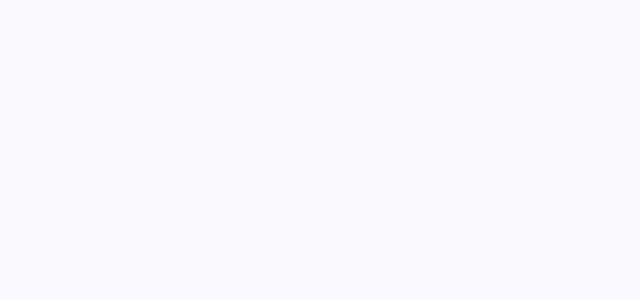
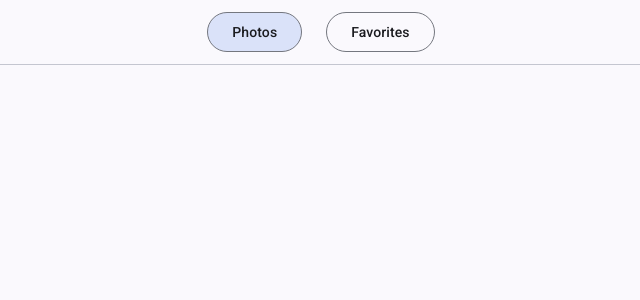
Before and after one commit to armenzat/photo-library, an Angular app: page / in a window 1280 px wide. Shown: the top 300 px of the page, without its empty margins (319-959 px from the left). Built offline with nearby package versions, Linux system fonts and the light colour scheme.

Commit message:
Added header with navigation

```diff
--- a/src/app/app.scss
+++ b/src/app/app.scss
@@ -0,0 +1,3 @@
+:host {
+  display: block;
+}
--- a/src/app/header/header.html
+++ b/src/app/header/header.html
@@ -0,0 +1,19 @@
+<mat-toolbar>
+  <nav>
+    <a
+      matButton="outlined"
+      routerLink="/"
+      routerLinkActive="active"
+      ariaCurrentWhenActive="page"
+      [routerLinkActiveOptions]="{ exact: true }"
+      >Photos</a
+    >
+    <a
+      matButton="outlined"
+      routerLink="/favorites"
+      routerLinkActive="active"
+      ariaCurrentWhenActive="page"
+      >Favorites</a
+    >
+  </nav>
+</mat-toolbar>
--- a/src/app/header/header.scss
+++ b/src/app/header/header.scss
@@ -0,0 +1,19 @@
+:host {
+  display: block;
+  position: sticky;
+  top: 0;
+  z-index: 10;
+  border-bottom: 1px solid var(--mat-sys-outline-variant);
+}
+
+nav {
+  display: flex;
+  justify-content: center;
+  gap: 24px;
+  width: 100%;
+}
+
+.active {
+  background-color: var(--mat-sys-secondary-container);
+  color: var(--mat-sys-on-secondary-container);
+}
--- a/src/app/header/header.ts
+++ b/src/app/header/header.ts
@@ -1,7 +1,11 @@
 import { Component } from '@angular/core';
+import { MatButtonModule } from '@angular/material/button';
+import { MatToolbarModule } from '@angular/material/toolbar';
+import { RouterLink, RouterLinkActive } from '@angular/router';
 
 @Component({
   selector: 'app-header',
+  imports: [MatButtonModule, MatToolbarModule, RouterLink, RouterLinkActive],
   templateUrl: './header.html',
   styleUrl: './header.scss',
 })
```
Also changed, not shown: 1 other file (tests, documents, lock files or other folders).
